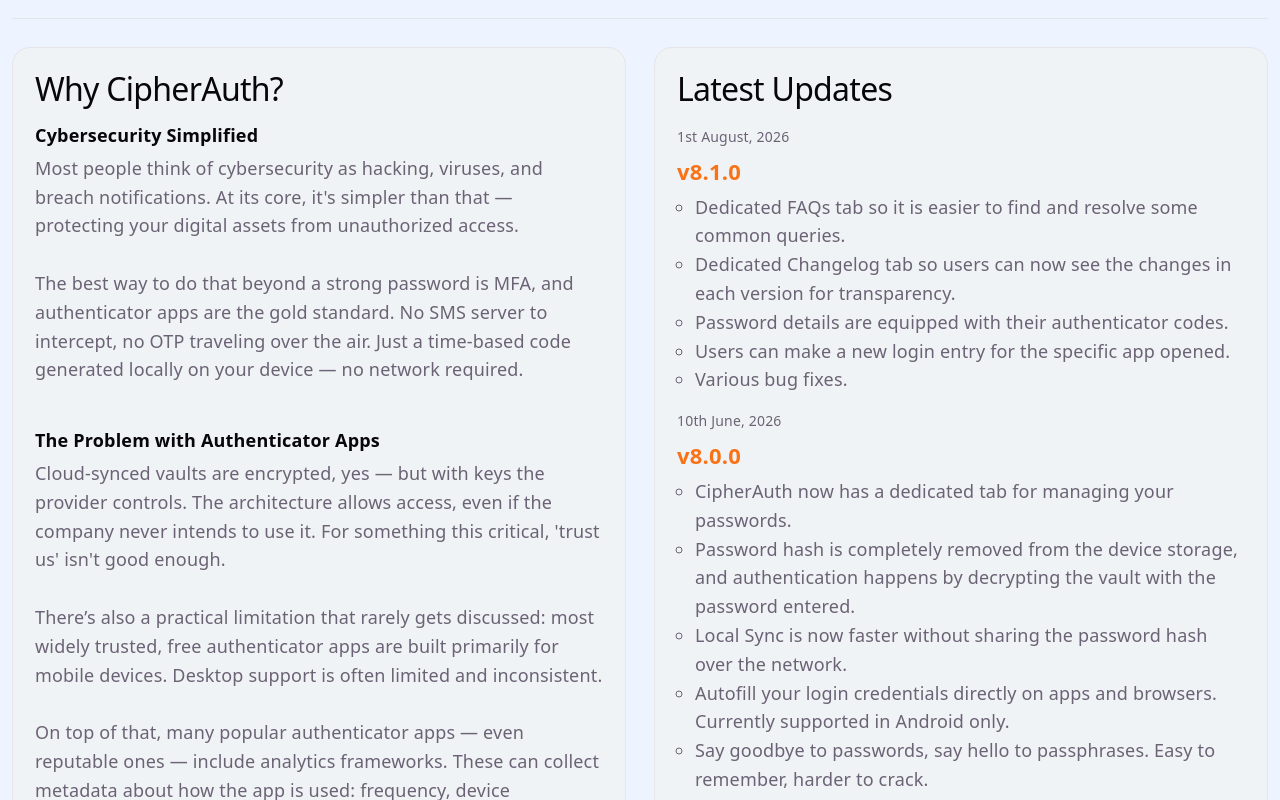
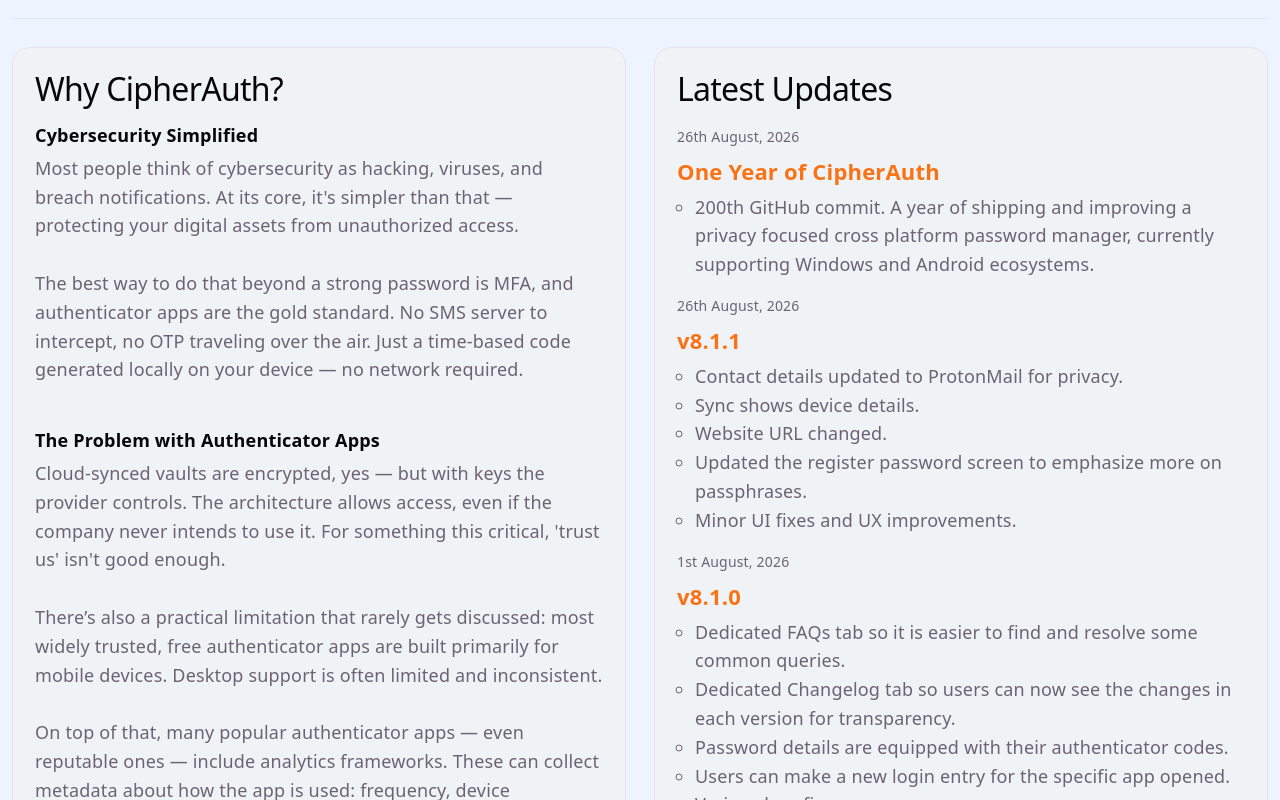
Before and after one commit to ppriyanshu26/CipherAuth-Website, a React (Vite) app: page / in a window 1280 px wide. Shown: the part 1780-2580 px from the top of the page. Built offline with nearby package versions, Linux system fonts and the light colour scheme.

Commit message:
Modify UPDATES in constants.js with new entries
Updated previewCount to 3 and added new update entries with details for versions v8.1.1 and v8.1.0.

```diff
--- a/src/constants.js
+++ b/src/constants.js
@@ -305,10 +305,30 @@
 export const UPDATES = {
   heading: "Latest Updates",
   emptyState: "No updates yet.",
-  previewCount: 2,
+  previewCount: 3,
   viewAllLabel: "View complete logs",
   backLabel: "Back",
   items: [
+    {
+      date: "26th August, 2026",
+      title: "One Year of CipherAuth",
+      description: [
+        "200th GitHub commit. A year of shipping and improving a privacy focused cross platform password manager, currently supporting Windows and Android ecosystems.",
+      ],
+      link: "https://play.google.com/store/apps/details?id=in.ppriyanshu.cipherauth",
+    },
+    {
+      date: "26th August, 2026",
+      title: "v8.1.1",
+      description: [
+        "Contact details updated to ProtonMail for privacy.",
+        "Sync shows device details.",
+        "Website URL changed.",
+        "Updated the register password screen to emphasize more on passphrases.",
+        "Minor UI fixes and UX improvements.",
+      ],
+      link: "https://github.com/ppriyanshu26/CipherAuth-Flutter/releases/tag/v8.1.1",
+    },
     {
       date: "1st August, 2026",
       title: "v8.1.0",
@@ -456,7 +476,7 @@
       date: "23rd February, 2026",
       title: "v6.5.2",
       description: [
-        "Sync now helps keep track of deleted accounts top provide consistent sharing of the same set of credentials across multiple devices.",
+        "Sync now helps keep track of deleted accounts to provide consistent sharing of the same set of credentials across multiple devices.",
         "Users are shown a statement regarding the potential risks of viewing QRs and are prompted to use sync for encrypted sharing.",
         "Adjusted spacings between containers and consistent logic across similar screens.",
       ],
```
